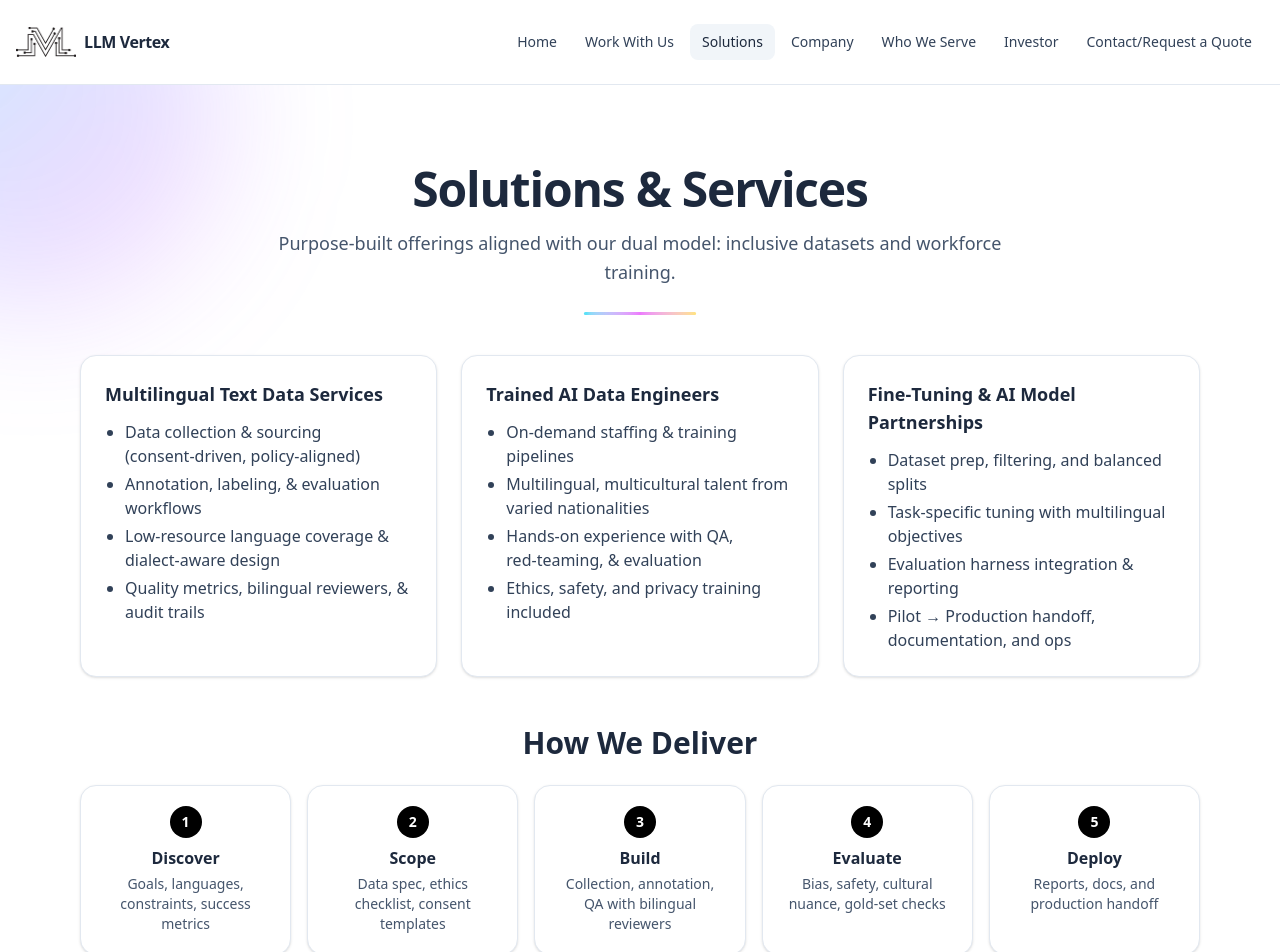
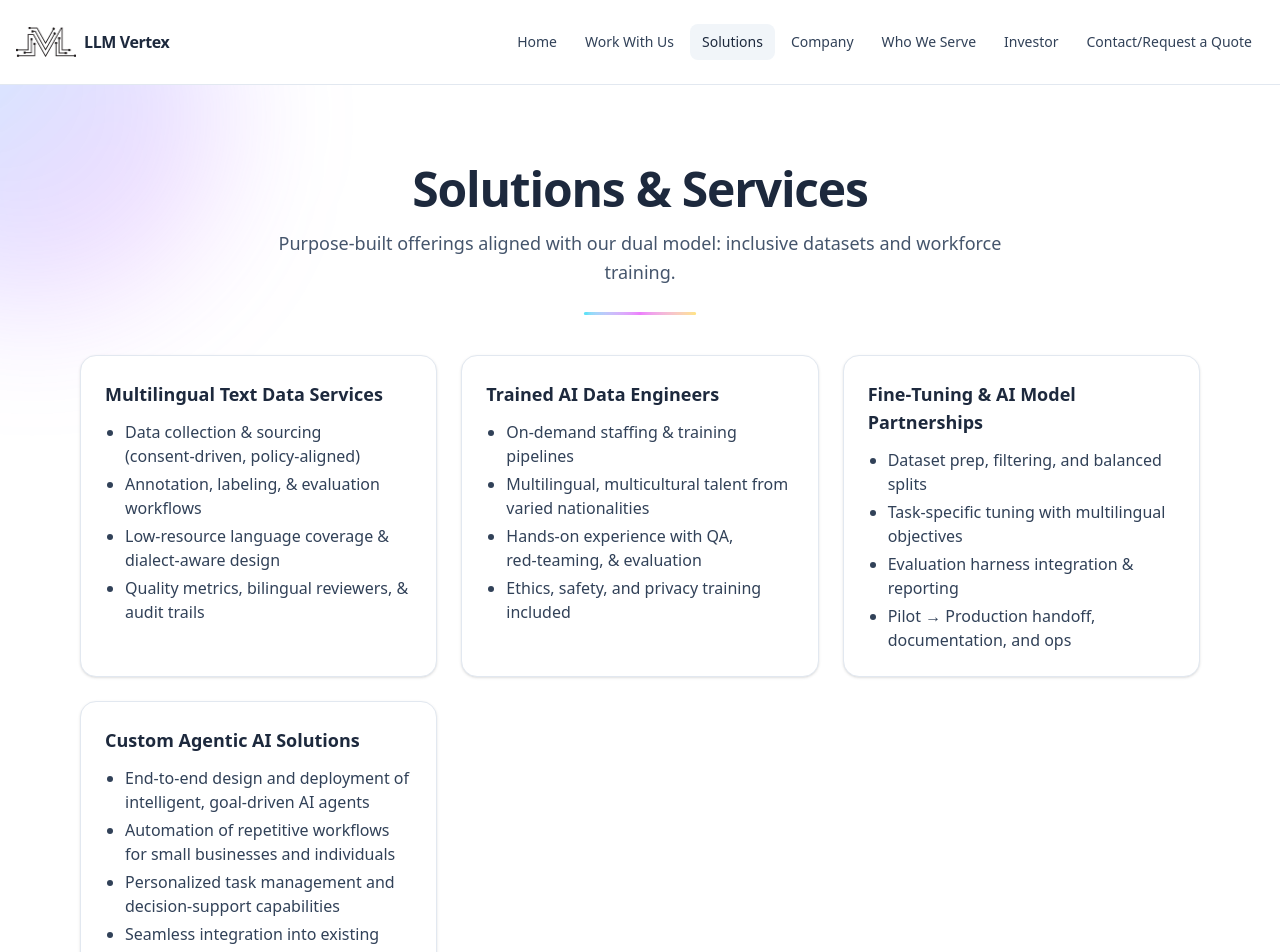
Before and after one commit to jualam/LLM_Vertex, a React (Vite) app: page /services in a window 1280 px wide. Shown: the top 952 px of the page. Built offline with nearby package versions, Linux system fonts and the light colour scheme.

Commit message:
Agentic AI added

```diff
--- a/src/pages/Services.jsx
+++ b/src/pages/Services.jsx
@@ -44,7 +44,19 @@ export default function Services() {
         "Pilot → Production handoff, documentation, and ops"
       ],
       bg: "from-emerald-100 via-cyan-100 to-indigo-100"
-    }
+    },
+    {
+      id: "custom_agents",
+      title: "Custom Agentic AI Solutions",
+      bullets: [
+        "End-to-end design and deployment of intelligent, goal-driven AI agents",
+        "Automation of repetitive workflows for small businesses and individuals",
+        "Personalized task management and decision-support capabilities",
+        "Seamless integration into existing tools, apps, and business processes"
+      ],
+      bg: "from-violet-100 via-indigo-100 to-sky-100"
+    },
+
   ];
 
   const steps = [
```
